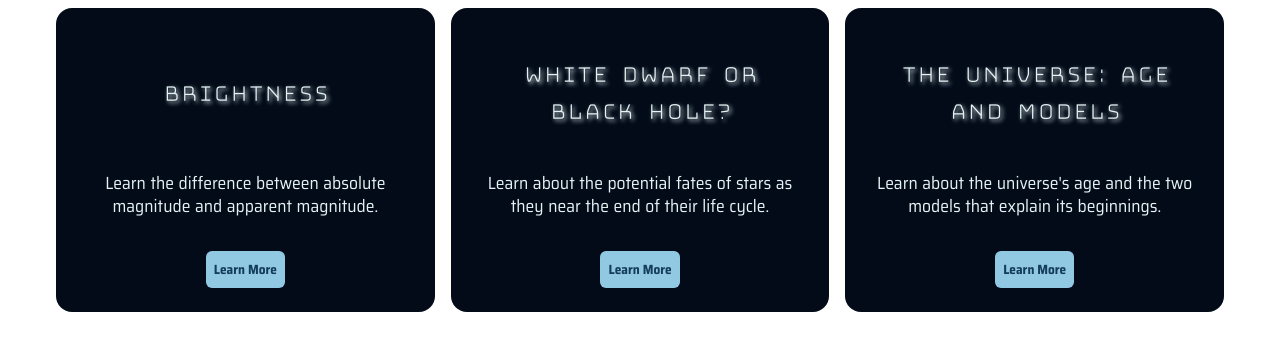
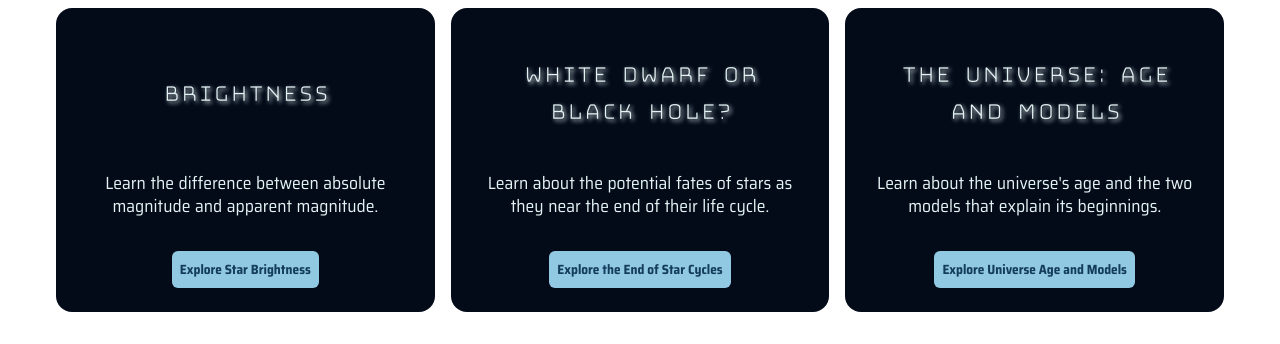
Before and after one commit to lynhutch/moment-of-syzygy, a plain HTML site: page index.html in a window 1280 px wide. Shown: the part 456-800 px from the top of the page. Drawn offline with Linux system fonts and the light colour scheme.

Commit message:
made card button link text more descriptive

```diff
--- a/index.html
+++ b/index.html
@@ -43,19 +43,19 @@
                     <section class="featured-card">
                         <h3>Brightness</h3>
                         <p>Learn the difference between absolute magnitude and apparent magnitude.</p>
-                        <a href="topics.html#brightness"><button class="button">Learn More</button></a>
+                        <a href="topics.html#brightness"><button class="button">Explore Star Brightness</button></a>
                     </section>
 
                     <section class="featured-card">
                         <h3>White Dwarf or Black Hole?</h3>
                         <p>Learn about the potential fates of stars as they near the end of their life cycle.</p>
-                        <a href="topics.html#white-dwarf"><button class="button">Learn More</button></a>
+                        <a href="topics.html#white-dwarf"><button class="button">Explore the End of Star Cycles</button></a>
                     </section>
 
                     <section class="featured-card">
                         <h3>The Universe: Age and Models</h3>
                         <p>Learn about the universe's age and the two models that explain its beginnings.</p>
-                        <a href="topics.html#universe"><button class="button">Learn More</button></a>
+                        <a href="topics.html#universe"><button class="button">Explore Universe Age and Models</button></a>
                     </section>
                 </div>
             </section>
```
